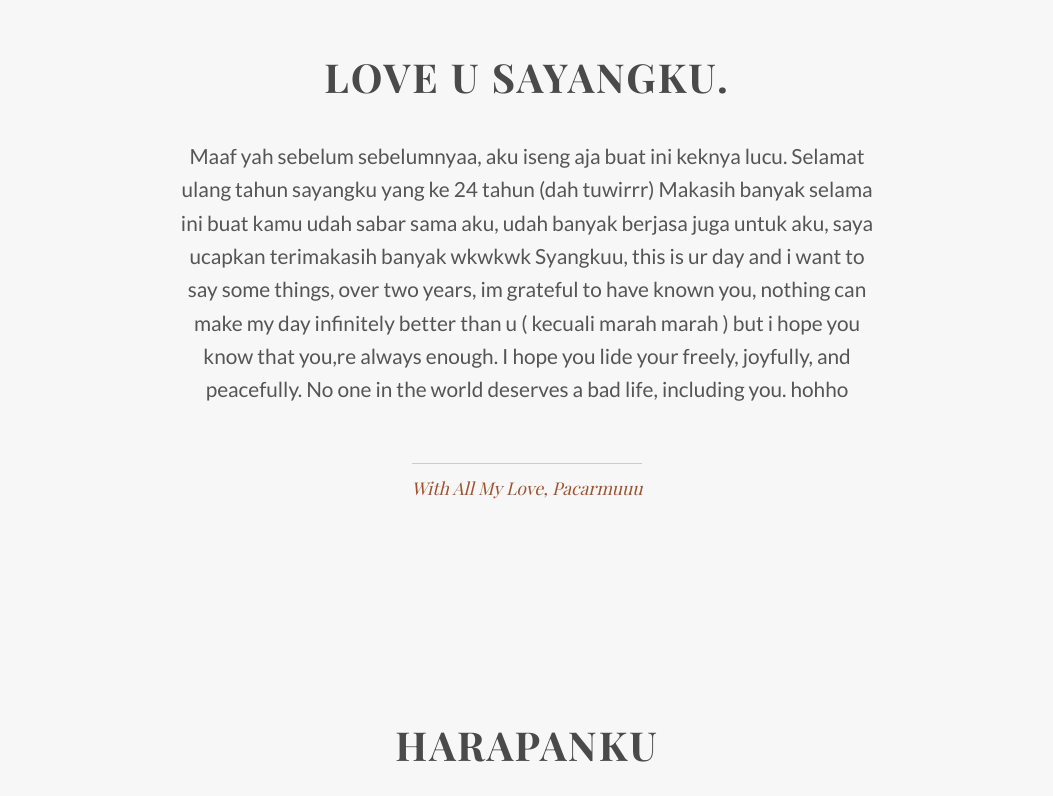
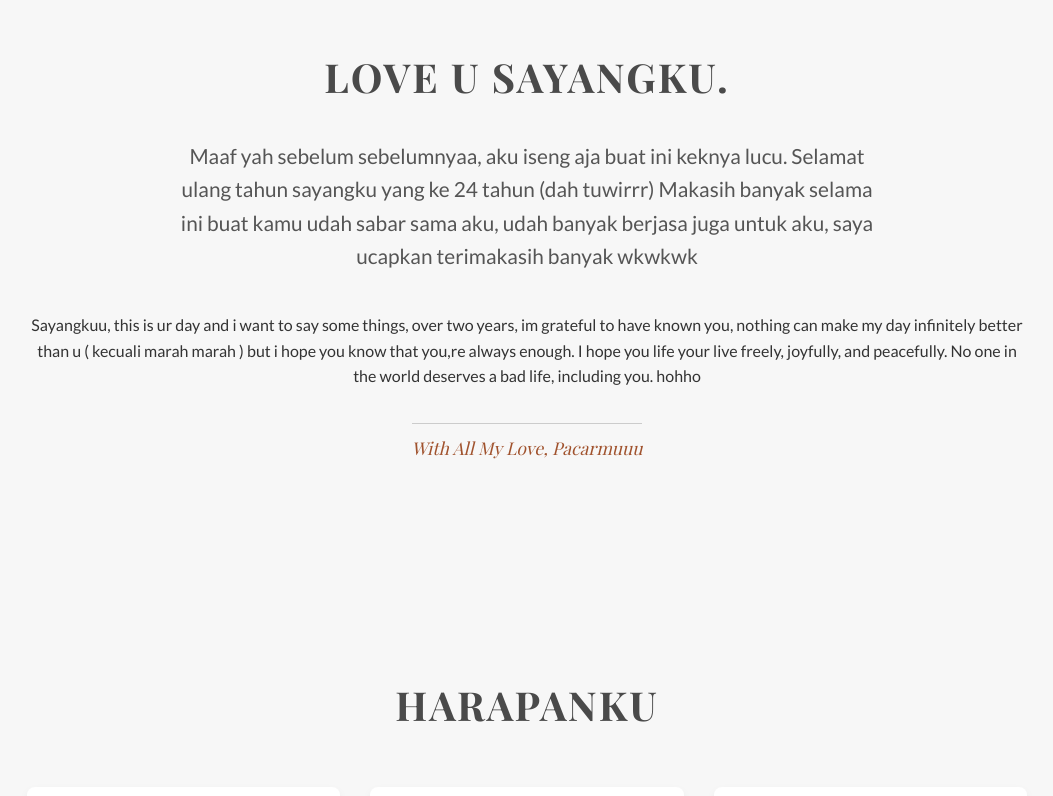
Before and after one commit to lailagalak/banget, a plain HTML site: page index.html in a window 1280 px wide. Shown: the part 868-1664 px from the top of the page, without its empty margins (113-1166 px from the left). Drawn offline with nearby package versions, Linux system fonts and the light colour scheme.

Commit message:
Update index.html

```diff
--- a/index.html
+++ b/index.html
@@ -205,9 +205,11 @@
         <p class="text-lg">
             Maaf yah sebelum sebelumnyaa, aku iseng aja buat ini keknya lucu. Selamat ulang tahun sayangku yang ke 24 tahun (dah tuwirrr)
             Makasih banyak selama ini buat kamu udah sabar sama aku, udah banyak berjasa juga untuk aku, saya ucapkan terimakasih banyak wkwkwk
+<div>
 
-            Syangkuu, this is ur day and i want to say some things, over two years, im grateful to have known you, nothing can make my day infinitely better than u ( kecuali marah marah )
-            but i hope you know that you,re always enough. I hope you lide your freely, joyfully, and peacefully. No one in the world deserves a bad life, including you. hohho
+</div>
+            Sayangkuu, this is ur day and i want to say some things, over two years, im grateful to have known you, nothing can make my day infinitely better than u ( kecuali marah marah )
+            but i hope you know that you,re always enough. I hope you life your live freely, joyfully, and peacefully. No one in the world deserves a bad life, including you. hohho
         </p>
         <p class="signature">With All My Love, Pacarmuuu</p>
     </section>
```
